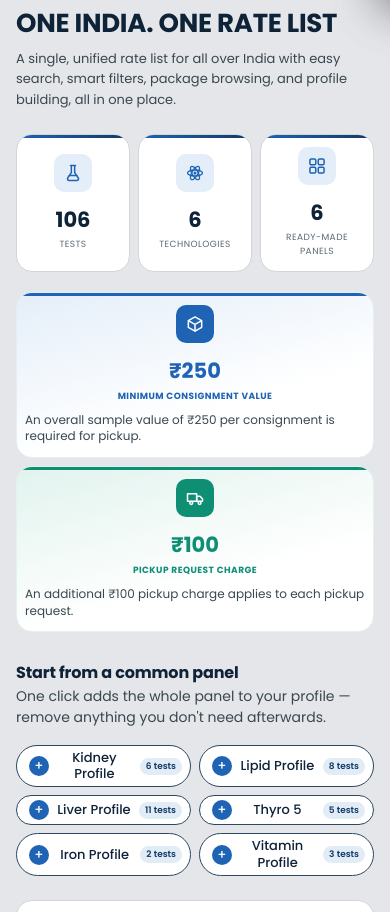
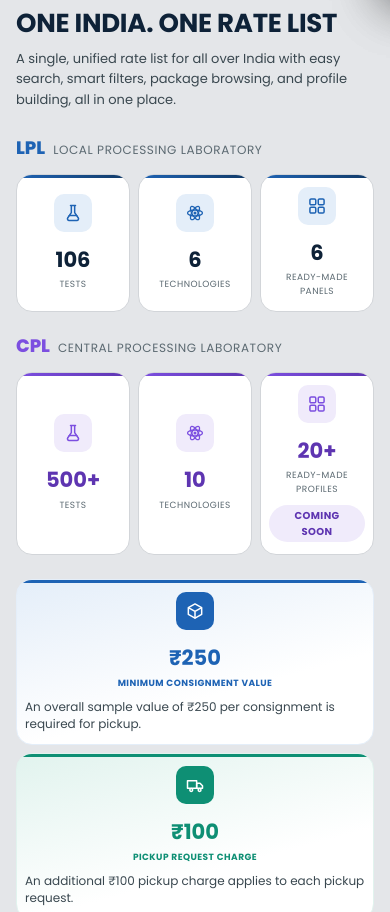
Before and after one commit to Ramissha005/avm-rate-list, a website built with Vite: page index.html in a window 390 px wide. Shown: the part 823-1735 px from the top of the page. Built offline with nearby package versions, Linux system fonts and the light colour scheme.

Commit message:
Split stat cards into LPL / CPL columns, keep MCB/PUC below
- LPL (Local Processing Laboratory): existing live Tests/Technologies/
  Ready-Made Panels counts, teal theme, under an "LPL" heading.
- CPL (Central Processing Laboratory): new 500+ Tests / 10 Technologies
  / 20+ Ready-Made Profiles cards, violet theme, sitting beside LPL
  under a "CPL" heading. Ready-Made Profiles carries a "Coming Soon" tag.
- The two charge cards (Minimum Consignment Value / Pickup Request
  Charge) move into their own full-width row below both columns.
- Columns stack (LPL above CPL) under the existing 960px breakpoint.

```diff
--- a/css/components.css
+++ b/css/components.css
@@ -956,19 +956,19 @@ blockquote.pull cite{ display:block; margin-top:var(--space-2); font-size:var(--
 }
 
 /* ---------- Stat cards ---------- */
-/* Wraps .stat-cards + .charge-cards so all 5 cards share one row on
-   desktop — each inner grid keeps its own column count (3 and 2), the
-   flex ratio below just gives the 2 charge cards a bit more width than
-   the 3 plain count cards. Stacks back to column (original behaviour)
-   under the existing 960px breakpoint in responsive.css. */
-.stat-charge-row{ display:flex; gap:var(--space-3); align-items:stretch; margin-bottom:var(--space-8); }
-.stat-charge-row .stat-cards,
-.stat-charge-row .charge-cards{ margin-bottom:0; }
-.stat-charge-row .stat-cards{ flex:3 1 0; }
-.stat-charge-row .charge-cards{ flex:2.4 1 0; }
-.stat-cards{ display:grid; grid-template-columns:repeat(auto-fit,minmax(140px,1fr)); gap:var(--space-3); margin-bottom:var(--space-8); }
+/* LPL (today's live counts) and CPL (the upcoming central lab) sit side
+   by side, each under its own heading; the 2 charge cards (MCB/PUC)
+   form their own full-width row underneath. */
+.lab-stats{ display:flex; gap:var(--space-6); margin-bottom:var(--space-6); }
+.lab-stats__col{ flex:1 1 0; min-width:0; }
+.lab-stats__head{ display:flex; align-items:baseline; gap:var(--space-2); margin-bottom:var(--space-3); }
+.lab-stats__code{ font-family:var(--font-display); font-weight:800; font-size:var(--text-lg); color:var(--teal); }
+.lab-stats__name{ font-family:var(--font-mono); font-size:var(--text-xs); text-transform:uppercase; letter-spacing:.05em; color:var(--ink-faint); }
+.lab-stats__col--cpl .lab-stats__code{ color:var(--violet); }
+
+.stat-cards{ display:grid; grid-template-columns:repeat(3,1fr); gap:var(--space-3); }
 .stat-card{
-  position:relative; overflow:hidden;
+  position:relative; overflow:hidden; display:flex; flex-direction:column; justify-content:center;
   background:#fff; border:1px solid var(--line); border-radius:var(--radius); padding:var(--space-3);
   transition:transform var(--transition), box-shadow var(--transition), border-color var(--transition);
 }
@@ -977,30 +977,36 @@ blockquote.pull cite{ display:block; margin-top:var(--space-2); font-size:var(--
   background:linear-gradient(90deg, var(--teal), var(--teal-dark));
 }
 .stat-card:hover{ transform:translateY(-3px); box-shadow:var(--shadow-sm); border-color:var(--paper-2); }
-/* The 3 plain count cards are short on content next to the 2 charge
-   cards' extra description line, so align-items:stretch above leaves
-   them stretched tall with a dead gap under the label. Centering their
-   icon+number+label as a group spreads that leftover space evenly
-   above and below instead of dumping it all at the bottom. */
-.stat-charge-row .stat-cards .stat-card{ display:flex; flex-direction:column; justify-content:center; }
 .stat-card__num{ font-family:var(--font-display); font-size:var(--text-2xl); font-weight:700; color:var(--navy); font-variant-numeric:tabular-nums; }
 .stat-card__label{ font-family:var(--font-mono); font-size:var(--text-xs); text-transform:uppercase; letter-spacing:.05em; color:var(--ink-faint); margin-top:4px; }
-/* Optional third line — only the two pickup/consignment charge cards use
-   this, so a plain stat card (just num + label) doesn't grow to make room
-   for a paragraph it doesn't have. */
+/* Optional third line — only the two charge cards (MCB/PUC) use this,
+   so a plain stat card (icon + number + label) doesn't grow to make
+   room for a paragraph it doesn't have. */
 .stat-card__desc{ font-size:var(--text-xs); color:var(--ink-soft); line-height:1.4; margin-top:var(--space-2); }
-/* Rounded-square icon badge above each card's number. Plain count cards
-   all share one neutral teal accent (they're peers); the 2 charge cards
-   below pick up their own accent colour instead, via --accent/--accent-bg. */
 .stat-card__icon{
   width:38px; height:38px; border-radius:var(--radius-sm);
   display:flex; align-items:center; justify-content:center;
   background:var(--teal-bg); color:var(--teal); margin-bottom:var(--space-3);
 }
 .stat-card__icon svg{ width:20px; height:20px; }
-/* Charge cards get their own accent colour so they read as visually
-   distinct from the plain count cards and from each other — a tinted
-   card face, matching border/icon, and the number + label recoloured. */
+/* CPL's "Ready-Made Profiles" is the one number here that isn't live yet. */
+.stat-card__soon{
+  align-self:flex-start; margin-top:var(--space-2);
+  font-family:var(--font-mono); font-size:10px; font-weight:700; text-transform:uppercase; letter-spacing:.04em;
+  color:var(--violet-dark); background:var(--violet-bg); border-radius:var(--radius-full); padding:3px 9px;
+}
+
+/* CPL's cards pick up violet instead of LPL's teal, so the two columns
+   read as distinct at a glance. */
+.stat-cards--cpl .stat-card::before{ background:linear-gradient(90deg, var(--violet), var(--violet-dark)); }
+.stat-cards--cpl .stat-card__icon{ background:var(--violet-bg); color:var(--violet); }
+.stat-cards--cpl .stat-card__num{ color:var(--violet-dark); }
+
+/* Charge cards (MCB/PUC) get their own accent colour so they read as
+   visually distinct from the plain count cards and from each other — a
+   tinted card face, matching border/icon, and the number + label
+   recoloured. Each variant just points --accent/--accent-bg at one
+   colour pair. */
 .stat-card--teal{ --accent:var(--teal); --accent-bg:var(--teal-bg); }
 .stat-card--emerald{ --accent:var(--emerald); --accent-bg:var(--emerald-bg); }
 .stat-card--accent{
@@ -1012,12 +1018,6 @@ blockquote.pull cite{ display:block; margin-top:var(--space-2); font-size:var(--
 .stat-card--accent .stat-card__icon{ background:var(--accent); color:#fff; }
 .stat-card--accent .stat-card__num{ color:var(--accent); }
 .stat-card--accent .stat-card__label{ color:var(--accent); font-weight:700; }
-/* Own row/grid rather than folding into .stat-cards above — these two
-   carry a description line the plain count cards don't, so mixing them
-   into one auto-fit grid would either stretch the short cards to match
-   the tall ones (wasted empty space) or, once .stat-cards' 3 count-cards
-   already fill a row on their own, leave these 2 fighting for a spot in
-   that same row depending on viewport width. Two clean columns instead. */
 .charge-cards{ display:grid; grid-template-columns:repeat(2,1fr); gap:var(--space-3); margin-bottom:var(--space-8); }
 
 /* ---------- Quick actions ---------- */
--- a/css/responsive.css
+++ b/css/responsive.css
@@ -120,12 +120,9 @@
 
   .rl-controls{ padding:var(--space-4); }
 
-  /* Row wrapper stacks back to a column here — the side-by-side flex
-     ratio in components.css is a desktop-only layout. The gap replaces
-     the margin-bottom the row wrapper zeroes out on its children, so it
-     matches what .stat-cards/.charge-cards used to carry themselves. */
-  .stat-charge-row{ flex-direction:column; gap:var(--space-8); }
-  .stat-cards{ grid-template-columns:repeat(3,1fr); gap:var(--space-2); }
+  /* LPL/CPL stack instead of sitting side by side at this width. */
+  .lab-stats{ flex-direction:column; gap:var(--space-6); }
+  .stat-cards{ gap:var(--space-2); }
   .stat-card{ padding:var(--space-3) var(--space-2); text-align:center; }
   /* The icon badge is a block element, so the text-align:center above
      (which only centers inline text) leaves it stuck on the left —
@@ -133,6 +130,9 @@
   .stat-card__icon{ margin-left:auto; margin-right:auto; }
   .stat-card__num{ font-size:var(--text-xl); }
   .stat-card__label{ font-size:9px; margin-top:2px; }
+  /* Matches the icon's centering above — align-self isn't affected by
+     text-align:center, so the "Coming Soon" pill needs its own nudge. */
+  .stat-card__soon{ align-self:center; }
   .charge-cards{ gap:var(--space-2); }
   /* The centered text-align above reads fine for a short num+label, but
      a whole sentence centered across several lines is harder to read —
@@ -196,7 +196,7 @@
   .rl-controls{ top:60px; }
 
   .section-head{ margin-bottom:var(--space-6); }
-  .stat-charge-row{ gap:var(--space-5); }
+  .lab-stats{ gap:var(--space-5); }
   /* Two columns still fits the short stat cards above, but a whole
      sentence squeezed into half a phone width wraps too tightly — one
      column here instead. */
--- a/index.html
+++ b/index.html
@@ -113,7 +113,12 @@
         <p>A single, unified rate list for all over India with easy search, smart filters, package browsing, and profile building, all in one place.</p>
       </div>
 
-      <div class="stat-charge-row">
+      <div class="lab-stats">
+        <div class="lab-stats__col">
+          <div class="lab-stats__head">
+            <span class="lab-stats__code">LPL</span>
+            <span class="lab-stats__name">Local Processing Laboratory</span>
+          </div>
           <div class="stat-cards">
             <div class="stat-card">
               <div class="stat-card__icon"><svg viewBox="0 0 24 24" fill="none" aria-hidden="true"><path d="M9 3h6M10 3v8.5L5.6 18a2 2 0 0 0 1.7 3h9.4a2 2 0 0 0 1.7-3L14 11.5V3" stroke="currentColor" stroke-width="1.8" stroke-linecap="round" stroke-linejoin="round"/><path d="M7.5 15h9" stroke="currentColor" stroke-width="1.8" stroke-linecap="round"/></svg></div>
@@ -131,6 +136,33 @@
               <div class="stat-card__label">Ready-Made Panels</div>
             </div>
           </div>
+        </div>
+
+        <div class="lab-stats__col lab-stats__col--cpl">
+          <div class="lab-stats__head">
+            <span class="lab-stats__code">CPL</span>
+            <span class="lab-stats__name">Central Processing Laboratory</span>
+          </div>
+          <div class="stat-cards stat-cards--cpl">
+            <div class="stat-card">
+              <div class="stat-card__icon"><svg viewBox="0 0 24 24" fill="none" aria-hidden="true"><path d="M9 3h6M10 3v8.5L5.6 18a2 2 0 0 0 1.7 3h9.4a2 2 0 0 0 1.7-3L14 11.5V3" stroke="currentColor" stroke-width="1.8" stroke-linecap="round" stroke-linejoin="round"/><path d="M7.5 15h9" stroke="currentColor" stroke-width="1.8" stroke-linecap="round"/></svg></div>
+              <div class="stat-card__num">500+</div>
+              <div class="stat-card__label">Tests</div>
+            </div>
+            <div class="stat-card">
+              <div class="stat-card__icon"><svg viewBox="0 0 24 24" fill="none" aria-hidden="true"><circle cx="12" cy="12" r="1.8" fill="currentColor"/><ellipse cx="12" cy="12" rx="9" ry="3.6" stroke="currentColor" stroke-width="1.6"/><ellipse cx="12" cy="12" rx="9" ry="3.6" stroke="currentColor" stroke-width="1.6" transform="rotate(60 12 12)"/><ellipse cx="12" cy="12" rx="9" ry="3.6" stroke="currentColor" stroke-width="1.6" transform="rotate(120 12 12)"/></svg></div>
+              <div class="stat-card__num">10</div>
+              <div class="stat-card__label">Technologies</div>
+            </div>
+            <div class="stat-card">
+              <div class="stat-card__icon"><svg viewBox="0 0 24 24" fill="none" aria-hidden="true"><rect x="3.5" y="3.5" width="7" height="7" rx="1.5" stroke="currentColor" stroke-width="1.8"/><rect x="13.5" y="3.5" width="7" height="7" rx="1.5" stroke="currentColor" stroke-width="1.8"/><rect x="3.5" y="13.5" width="7" height="7" rx="1.5" stroke="currentColor" stroke-width="1.8"/><rect x="13.5" y="13.5" width="7" height="7" rx="1.5" stroke="currentColor" stroke-width="1.8"/></svg></div>
+              <div class="stat-card__num">20+</div>
+              <div class="stat-card__label">Ready-Made Profiles</div>
+              <span class="stat-card__soon">Coming Soon</span>
+            </div>
+          </div>
+        </div>
+      </div>
 
       <div class="charge-cards">
         <div class="stat-card stat-card--accent stat-card--teal">
@@ -144,7 +176,6 @@
           <div class="stat-card__num">₹100</div>
           <div class="stat-card__label">Pickup Request Charge</div>
           <p class="stat-card__desc">An additional ₹100 pickup charge applies to each pickup request.</p>
-          </div>
         </div>
       </div>
 
```
Lines whose indentation alone changed are shown as unchanged.
